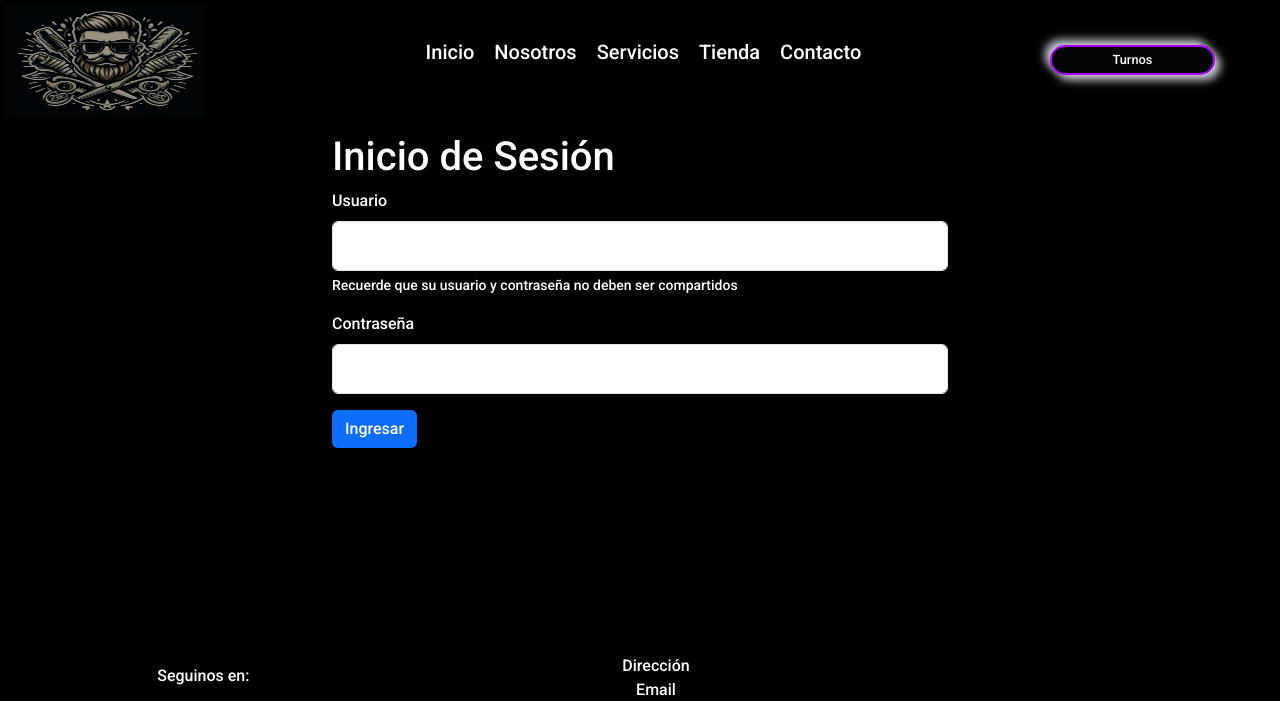
After one commit to enrimatiaspedraz/ProyectoEquipo-CaC-PY, a Django app: page /accounts/login/ in a window 1280 px wide. The commit adds this page. Shown: the top 701 px of the page. Run offline with Django 5.2, Linux system fonts and the light colour scheme; some web fonts are replaced.

Commit message:
se agrego pantalla login

```diff
--- a/ProjectPrueba/estilo_total/settings.py
+++ b/ProjectPrueba/estilo_total/settings.py
@@ -126,3 +126,6 @@ STATICFILES_DIRS = [
 # https://docs.djangoproject.com/en/5.0/ref/settings/#default-auto-field
 
 DEFAULT_AUTO_FIELD = 'django.db.models.BigAutoField'
+
+LOGIN_REDIRECT_URL = 'home'
+LOGOUT_REDIRECT_URL = 'home'
--- a/ProjectPrueba/gestion_peluqueria/templates/gestion_peluqueria/gestionTurno.html
+++ b/ProjectPrueba/gestion_peluqueria/templates/gestion_peluqueria/gestionTurno.html
@@ -32,6 +32,7 @@
 <div class="container">
     <h1 class="pb-5">Sistema de Turnos</h1>
     <button class="btn btn-button bg-dark text-white" onclick="mostrarCalendario()">Solicitar turno</button>
+    <a class="btn btn-button bg-dark text-white" href="{% url 'exit' %}">Salir</a>
 
     <!-- Calendario (puedes reemplazarlo con la librería que prefieras) -->
     <div id="calendario" class="py-5" style="display: none;">
--- /dev/null
+++ b/ProjectPrueba/gestion_peluqueria/templates/registration/login.html
@@ -0,0 +1,43 @@
+{% extends 'gestion_peluqueria/base.html' %}
+
+
+{% block titulo %}Nosotros{% endblock %}
+
+{% block content %}
+
+<!DOCTYPE html>
+<html lang="es">
+<head>
+    <meta charset="UTF-8">
+    <title>Inicio de sesión</title>
+    <link href="https://cdn.jsdelivr.net/npm/bootstrap@5.3.2/dist/css/bootstrap.min.css" rel="stylesheet" integrity="sha384-T3c6CoIi6uLrA9TneNEoa7RxnatzjcDSCmG1MXxSR1GAsXEV/Dwwykc2MPK8M2HN" crossorigin="anonymous">
+</head>
+<body>
+
+  <form method="POST"  class="container w-50">{% csrf_token %}
+    <h1 class="text-white">Inicio de Sesión</h1>
+      <div class="mb-3">
+        <label for="exampleInputEmail1" class="form-label text-white">Usuario</label>
+        <input type="text" class="form-control" name="username" id="exampleInputEmail1" aria-describedby="emailHelp">
+        <div id="emailHelp" class="form-text text-white">Recuerde que su usuario y contraseña no deben ser compartidos</div>
+      </div>
+      <div class="mb-3">
+        <label for="exampleInputPassword1" class="form-label text-white">Contraseña</label>
+        <input type="password" name="password" class="form-control" id="exampleInputPassword1">
+      </div>
+      {% comment %} <div class="mb-3 form-check">
+        <input type="checkbox" class="form-check-input" id="exampleCheck1">
+        <label class="form-check-label" for="exampleCheck1">Recuerdame</label>
+      </div> {% endcomment %}
+      <button type="submit" class="btn bg-primary btn-button text-white">Ingresar</button>
+  </form>
+</body>
+</html>
+
+
+
+
+
+
+
+{% endblock %}
--- a/ProjectPrueba/gestion_peluqueria/urls.py
+++ b/ProjectPrueba/gestion_peluqueria/urls.py
@@ -1,4 +1,4 @@
-from django.urls import path
+from django.urls import path, include
 from . import views
 
 urlpatterns = [
@@ -15,5 +15,7 @@ urlpatterns = [
      path('eliminarTurno/<id>', views.eliminarTurno),
      path('edicionTurno/<id>', views.edicionTurno),
      path('editarTurno/', views.editarTurno),
+     path('accounts/', include('django.contrib.auth.urls')),
+     path('logout/', views.exit, name='exit'),
 
 ]
```
Also changed, not shown: ProjectPrueba/gestion_peluqueria/views.py (+9 -0 lines).
